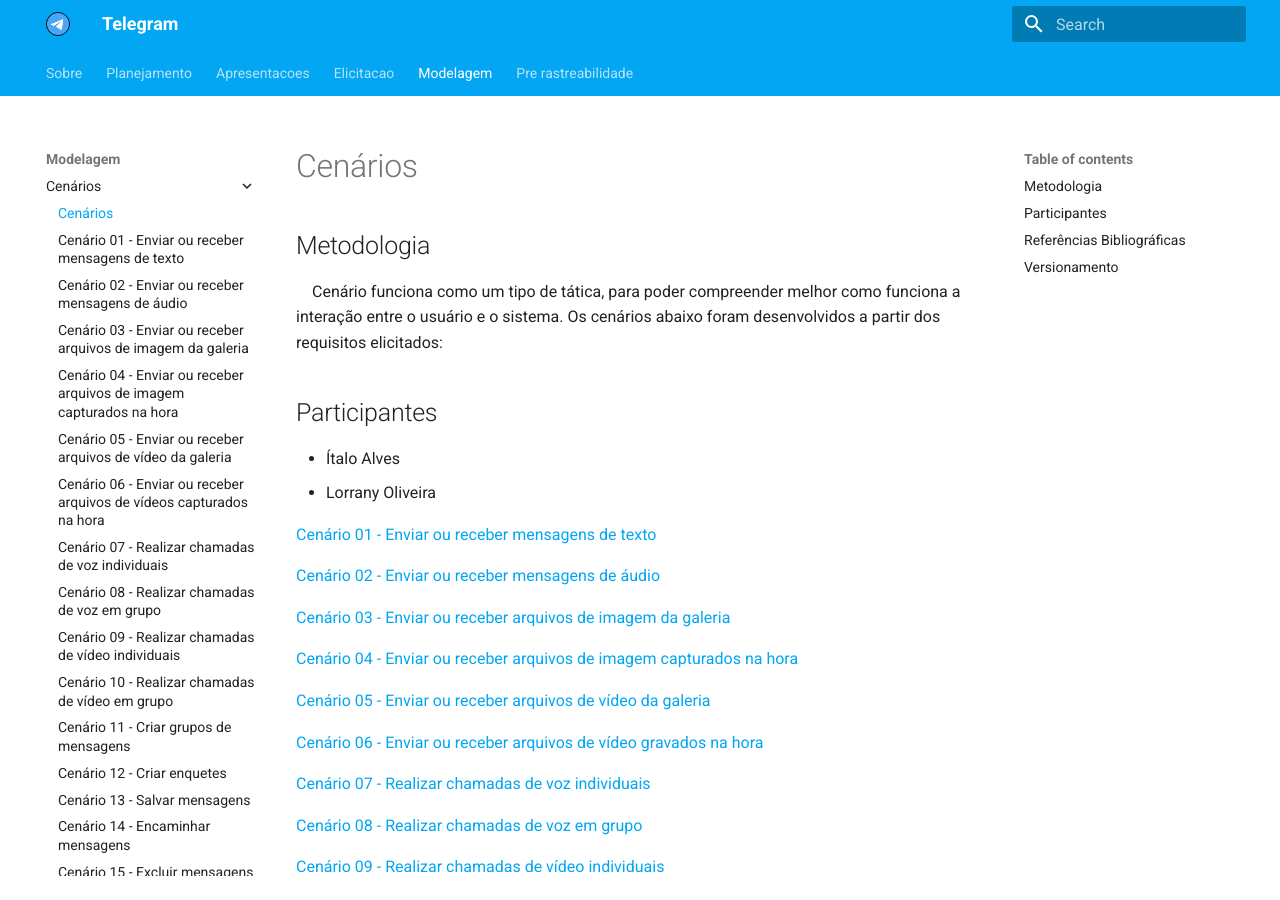
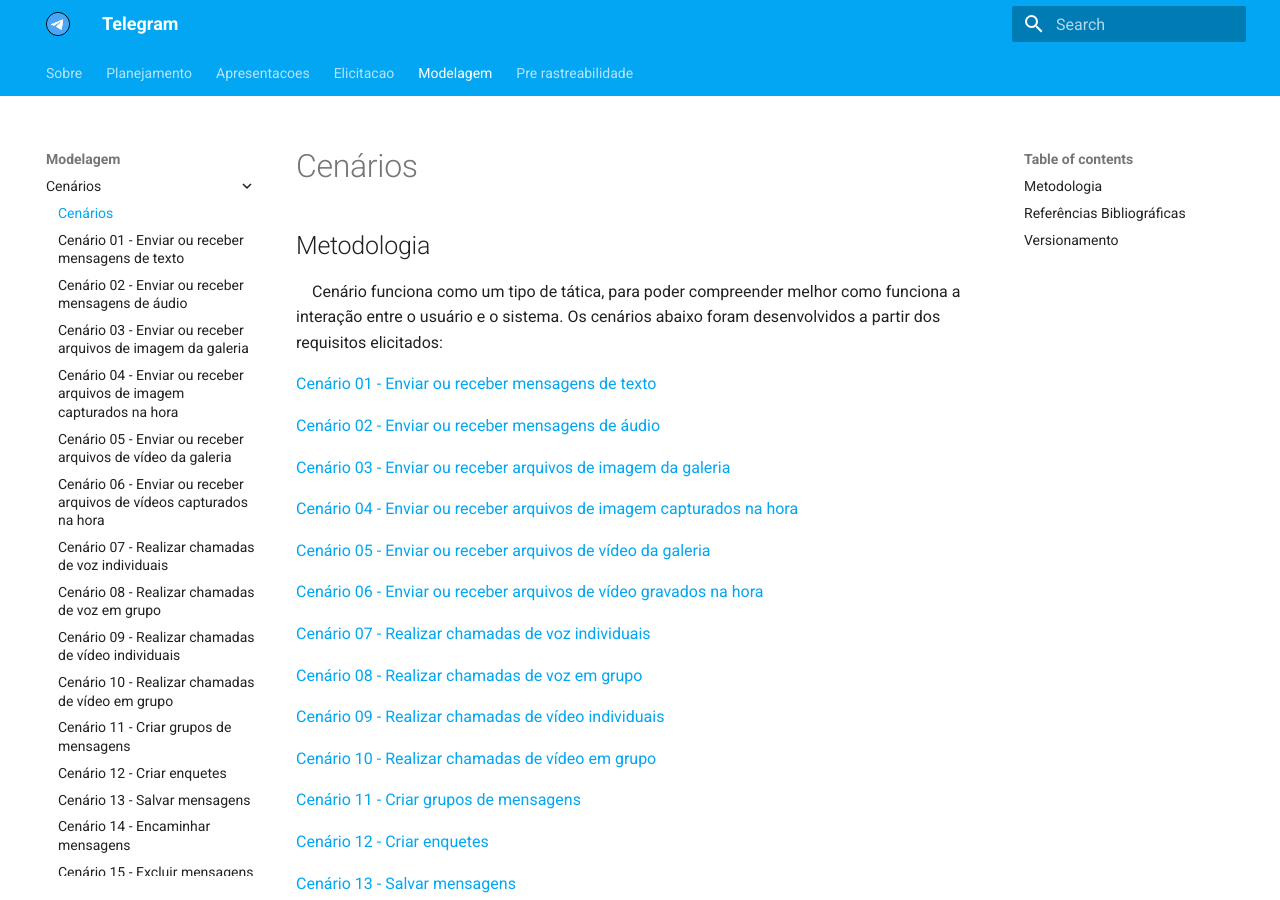
Before and after one commit to Requisitos-de-Software/2020.2-Telegram, an MkDocs documentation site: the page built from docs/modelagem/cenários/TodosOsCenarios.md, in a window 1280 px wide and 900 px high. Built offline with MkDocs 1.6.1 and Material for MkDocs 9.7.7, drawn with Linux system fonts in a browser that asks for light colours; some of the changed text lies outside the part shown.

Commit message:
Revisa documento com todos os cenários

```diff
--- a/docs/modelagem/cenários/TodosOsCenarios.md
+++ b/docs/modelagem/cenários/TodosOsCenarios.md
@@ -3,11 +3,6 @@
 ## Metodologia
 
  <p>&emsp;Cenário funciona como um tipo de tática, para poder compreender melhor como funciona a interação entre o usuário e o sistema. Os cenários abaixo foram desenvolvidos a partir dos requisitos elicitados: </p>
-
-## Participantes
-
-- Ítalo Alves
-- Lorrany Oliveira
 
 [Cenário 01 - Enviar ou receber mensagens de texto](cenario01.md) <br>
 
```
Also changed, not shown: other parts of docs/modelagem/cenários/TodosOsCenarios.md (+1 -0 lines).
